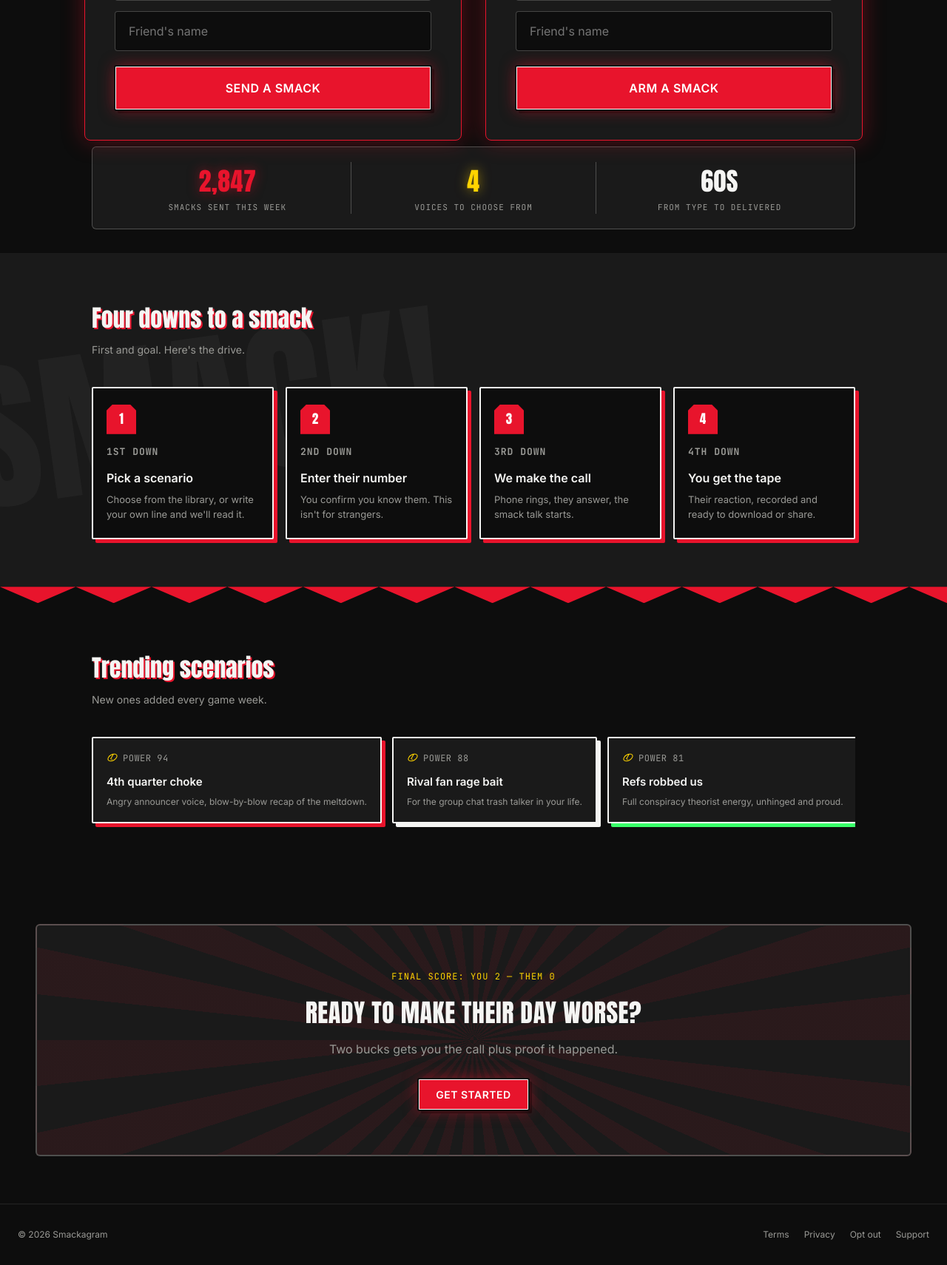
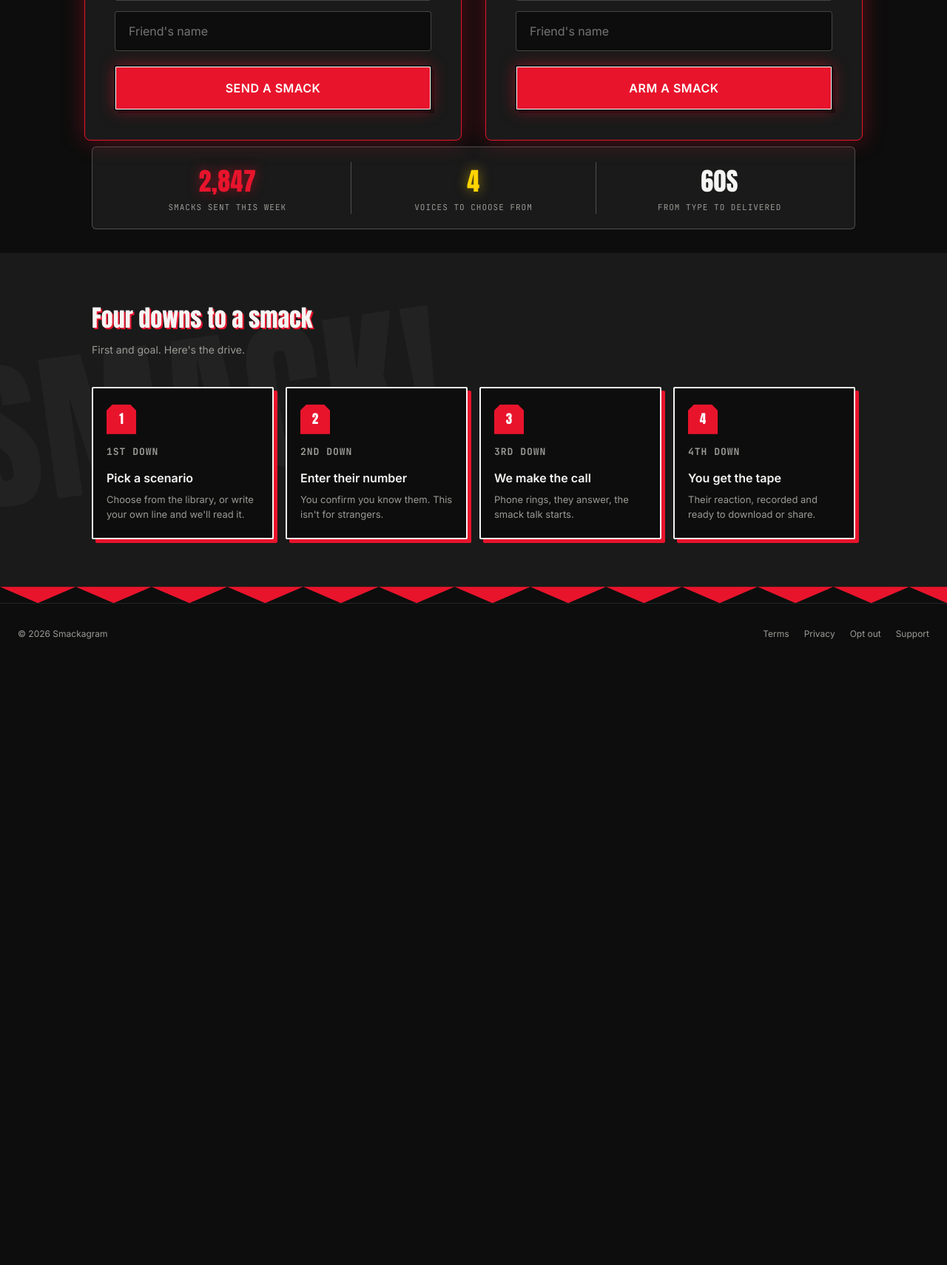
Before and after one commit to andyweissberg16-star/smackagram, a Flask app: page / in a window 1280 px wide. Shown: the part 1569-3279 px from the top of the page at 74% size. After the commit the page ends 2433 px from the top, so only its background shows below. Run offline with Flask 3, Linux system fonts and the light colour scheme.

Commit message:
Remove Trending scenarios and final CTA sections from home page

```diff
--- a/templates/index.html
+++ b/templates/index.html
@@ -280,7 +280,6 @@
   <div class="nav-links">
     <a href="#how-it-works" style="color:inherit; text-decoration:none;">How it works</a>
     <a href="/send-a-smack" style="color:inherit; text-decoration:none;">Generator</a>
-    <a href="#scenarios" style="color:inherit; text-decoration:none;">Scenarios</a>
     <a href="/locked-n-loaded" style="color:var(--flare); text-decoration:none; font-weight:600;">Locked &amp; Loaded</a>
     <a href="/smack-lab" style="color:inherit; text-decoration:none;">Smack Lab</a>
   </div>
@@ -445,46 +444,6 @@ document.getElementById('heroLockedTeamInput').addEventListener('keydown', (e) =
 
 }); // end DOMContentLoaded
 </script>
-<section>
-  <div class="wrap">
-    <p class="section-title" id="scenarios">Trending scenarios</p>
-    <p class="section-sub">New ones added every game week.</p>
-    <div class="card-row">
-      <div class="player-card">
-        <p class="power"><svg class="ball-icon" viewBox="0 0 24 24" fill="none" stroke="#FFD400" stroke-width="1.6"><ellipse cx="12" cy="12" rx="10" ry="6" transform="rotate(-30 12 12)"/><path d="M7 13l10-6M8.5 15.5l1-1.7M14.5 8.5l1-1.7" transform="rotate(-30 12 12)"/></svg>POWER 94</p>
-        <h4>4th quarter choke</h4>
-        <p>Angry announcer voice, blow-by-blow recap of the meltdown.</p>
-      </div>
-      <div class="player-card">
-        <p class="power"><svg class="ball-icon" viewBox="0 0 24 24" fill="none" stroke="#FFD400" stroke-width="1.6"><ellipse cx="12" cy="12" rx="10" ry="6" transform="rotate(-30 12 12)"/><path d="M7 13l10-6M8.5 15.5l1-1.7M14.5 8.5l1-1.7" transform="rotate(-30 12 12)"/></svg>POWER 88</p>
-        <h4>Rival fan rage bait</h4>
-        <p>For the group chat trash talker in your life.</p>
-      </div>
-      <div class="player-card">
-        <p class="power"><svg class="ball-icon" viewBox="0 0 24 24" fill="none" stroke="#FFD400" stroke-width="1.6"><ellipse cx="12" cy="12" rx="10" ry="6" transform="rotate(-30 12 12)"/><path d="M7 13l10-6M8.5 15.5l1-1.7M14.5 8.5l1-1.7" transform="rotate(-30 12 12)"/></svg>POWER 81</p>
-        <h4>Refs robbed us</h4>
-        <p>Full conspiracy theorist energy, unhinged and proud.</p>
-      </div>
-      <div class="player-card">
-        <p class="power">POWER —</p>
-        <h4>Write your own</h4>
-        <p>Type it, we'll read it back word for word.</p>
-      </div>
-    </div>
-  </div>
-</section>
-
-
-<section>
-  <div class="final-cta field-lines burst-bg">
-    <div style="position:relative; z-index:1;">
-      <p class="mono" style="color:var(--gold); font-size:12px; letter-spacing:1px; margin-bottom:14px;">FINAL SCORE: YOU 2 — THEM 0</p>
-      <h2 class="display" style="font-family:'Anton',sans-serif;">Ready to make their day worse?</h2>
-      <p>Two bucks gets you the call plus proof it happened.</p>
-      <button class="btn btn-flare">Get started</button>
-    </div>
-  </div>
-</section>
 
 <footer>
   <span>© 2026 Smackagram</span>
```
